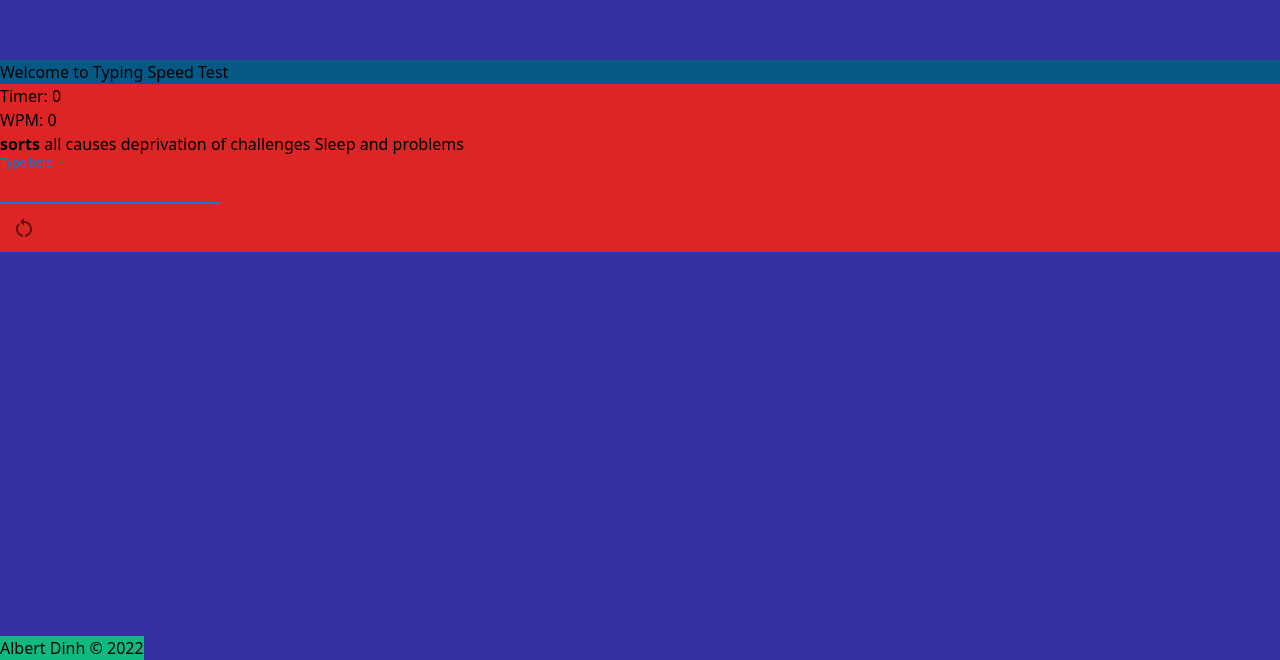
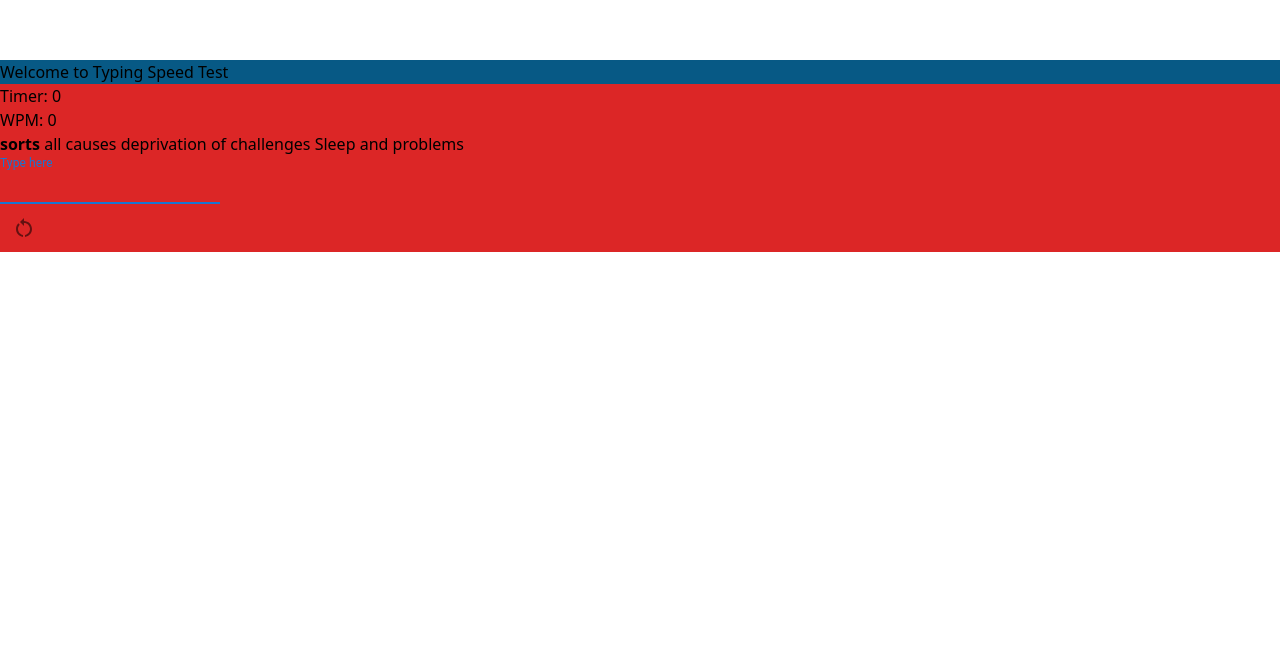
Before and after one commit to albert-dinh-01/TypingTest, a React (Create React App) app in the folder front/: page / in a window 1280 px wide. Shown: the part 140-800 px from the top of the page. Built offline with nearby package versions, Linux system fonts and the light colour scheme.

Commit message:
Got rid of the Footer component

```diff
--- a/front/src/App.css
+++ b/front/src/App.css
@@ -5,5 +5,4 @@
 body {
 	padding: 0;
 	margin: 0;
-	background-color: rgb(55 48 163);
 }
--- a/front/src/App.tsx
+++ b/front/src/App.tsx
@@ -2,14 +2,15 @@ import React from "react";
 import "./App.css";
 import TextField from "./components/TextField/TextField";
 import WelcomeText from "./components/WelcomeText/WelcomeText";
-import Footer from "./components/Footer/Footer";
 
 const App = () => {
 	return (
-		<div className="relative top-0 w-[100vw] h-[100vh] sm:grid sm:grid-cols-1 sm:bg-black" id="app">
+		<div
+			className="relative top-0 w-[100vw] h-[100vh] sm:grid sm:grid-cols-1 sm:bg-black"
+			id="app"
+		>
 			<WelcomeText />
 			<TextField />
-			<Footer />
 		</div>
 	);
 };
--- a/front/src/components/Footer/Footer.tsx
+++ /dev/null
@@ -1,11 +0,0 @@
-import React from "react";
-
-const Footer = () => {
-	return (
-		<div className="bg-emerald-500 fixed bottom-0" id="footerContainer">
-			<p id="footerText">Albert Dinh &copy; 2022</p>
-		</div>
-	);
-};
-
-export default Footer;
```
